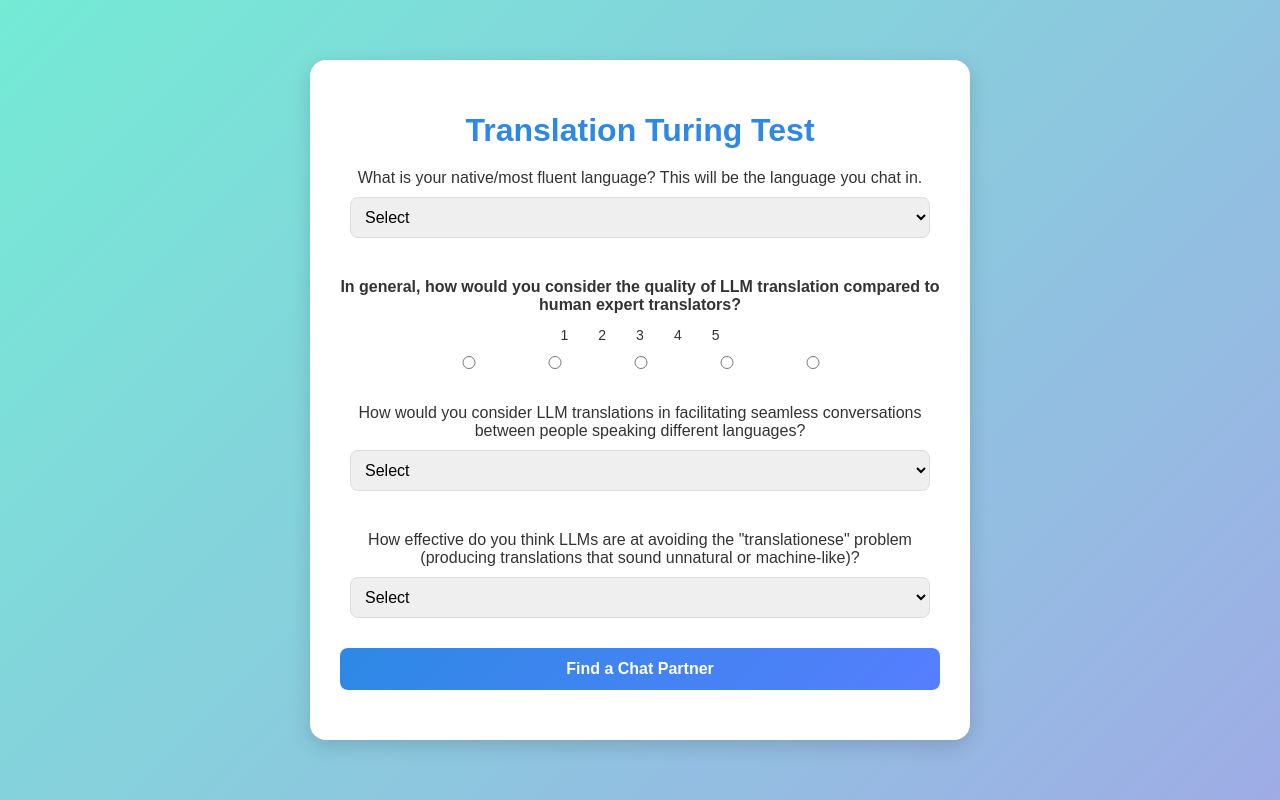
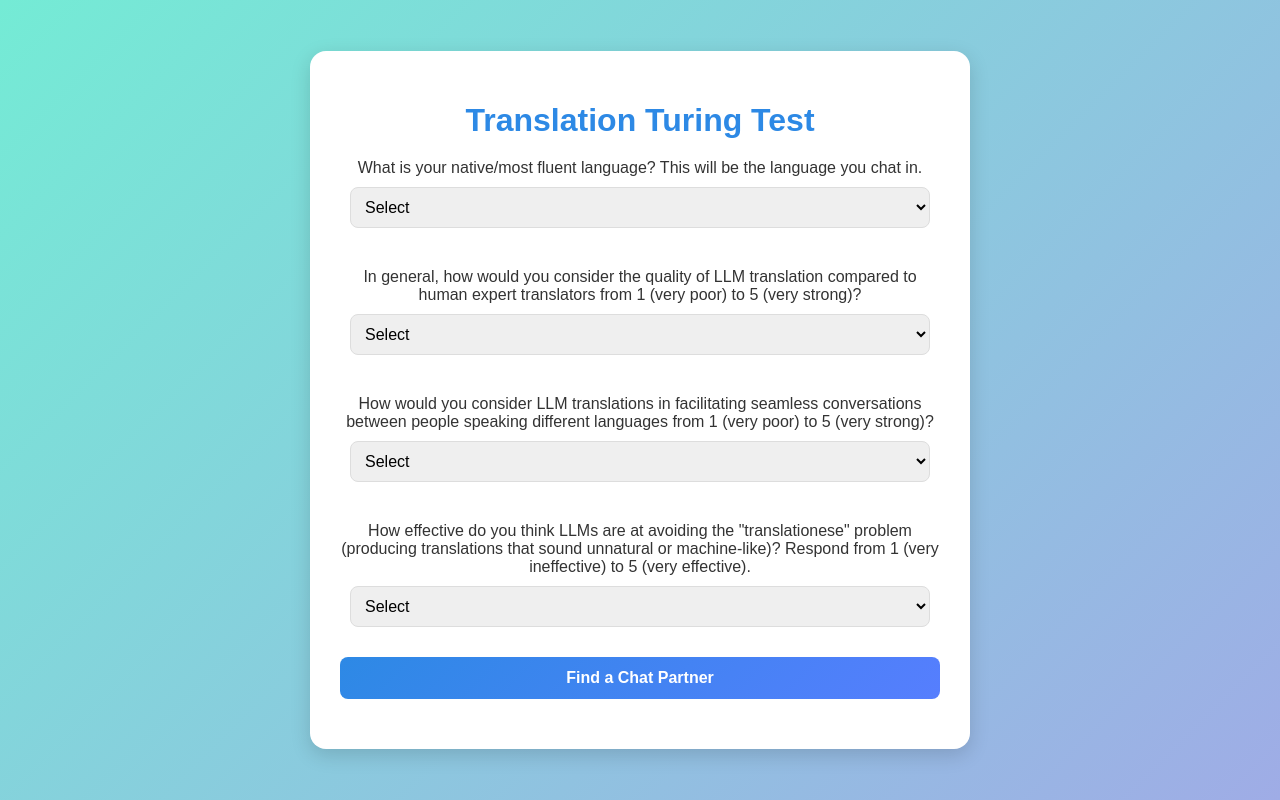
Before and after one commit to anshika-agarwal/llm-translation, a Python web app: template templates/index.html in a window 1280 px wide. Run offline with Jinja, Linux system fonts and the light colour scheme; the template is opened without the code that fills it, so the values that code supplies are empty.

Commit message:
reverted code

```diff
--- /dev/null
+++ b/server/package.json
@@ -0,0 +1,5 @@
+{
+  "dependencies": {
+    "axios": "^1.7.9"
+  }
+}
--- a/templates/index.html
+++ b/templates/index.html
@@ -60,51 +60,6 @@
 
         button:hover {
             background: linear-gradient(135deg, #1d6fd9, #4569d8);
-        }
-
-        .question-container {
-            display: flex;
-            flex-direction: column;
-            align-items: center;
-            gap: 8px;
-            width: 100%;
-        }
-
-        .scale-container {
-            display: flex;
-            justify-content: center;
-            width: 100%;
-            max-width: 400px;
-            font-weight: bold;
-        }
-
-        .radio-group {
-            display: flex;
-            justify-content: center;
-            width: 100%;
-            max-width: 400px;
-            gap: 30px;
-        }
-
-        .radio-group input {
-            margin-top: 5px;
-        }
-
-        .numbers {
-            display: flex;
-            justify-content: center;
-            width: 100%;
-            max-width: 400px;
-            gap: 30px;
-            font-size: 14px;
-        }
-
-        .question-label {
-            text-align: center;
-            font-size: 16px;
-            font-weight: 600;
-            margin-bottom: 5px;
-            max-width: 600px;
         }
 
         #chat {
@@ -249,52 +204,35 @@
                 <option value="spanish">Spanish</option>
             </select>
 
-            <!-- Likert Scale Question -->
-            <div class="question-container">
-                <label class="question-label">In general, how would you consider the quality of LLM translation compared to human expert translators?</label>
-
-                <div class="numbers">
-                    <span>1</span>
-                    <span>2</span>
-                    <span>3</span>
-                    <span>4</span>
-                    <span>5</span>
-                </div>
-
-                <div class="radio-group">
-                    <input type="radio" id="q1_1" name="question1" value="1">
-                    <input type="radio" id="q1_2" name="question1" value="2">
-                    <input type="radio" id="q1_3" name="question1" value="3">
-                    <input type="radio" id="q1_4" name="question1" value="4">
-                    <input type="radio" id="q1_5" name="question1" value="5">
-                </div>
-            </div>
-
-            <!-- Dropdown Questions -->
-            <div class="dropdown-question">
-                <label for="question2">How would you consider LLM translations in facilitating seamless conversations between people speaking different languages?</label>
-                <select id="question2">
+            <label for="question1">In general, how would you consider the quality of LLM translation compared to human expert translators from 1 (very poor) to 5 (very strong)?</label>
+            <select id="question1">
                 <option value="" disabled selected>Select</option>
-                    <option value="1">1 - Very Poor</option>
+                <option value="1">1</option>
                 <option value="2">2</option>
                 <option value="3">3</option>
                 <option value="4">4</option>
-                    <option value="5">5 - Very Strong</option>
+                <option value="5">5</option>
             </select>
-            </div>
 
-            <div class="dropdown-question">
-                <label for="question3">How effective do you think LLMs are at avoiding the "translationese" problem (producing translations that sound unnatural or machine-like)?</label>
-                <select id="question3">
+            <label for="question2">How would you consider LLM translations in facilitating seamless conversations between people speaking different languages from 1 (very poor) to 5 (very strong)? </label>
+            <select id="question2">
                 <option value="" disabled selected>Select</option>
-                    <option value="1">1 - Very Ineffective</option>
+                <option value="1">1</option>
                 <option value="2">2</option>
                 <option value="3">3</option>
                 <option value="4">4</option>
-                    <option value="5">5 - Very Effective</option>
+                <option value="5">5</option>
             </select>
-            </div>
 
+            <label for="question3">How effective do you think LLMs are at avoiding the "translationese" problem (producing translations that sound unnatural or machine-like)? Respond from 1 (very ineffective) to 5 (very effective). </label>
+            <select id="question3">
+                <option value="" disabled selected>Select</option>
+                <option value="1">1</option>
+                <option value="2">2</option>
+                <option value="3">3</option>
+                <option value="4">4</option>
+                <option value="5">5</option>
+            </select>
             <button onclick="findPair(); document.getElementById('chat-partner-popup').style.display = 'block';">Find a Chat Partner</button>
         </div>
 
```
Also changed, not shown: analysis.py (deleted, +0 -51 lines), app.py (+4 -3 lines), requirements.txt (+7 -4 lines), server/package-lock.json (added). Lines whose indentation alone changed are shown as unchanged.
